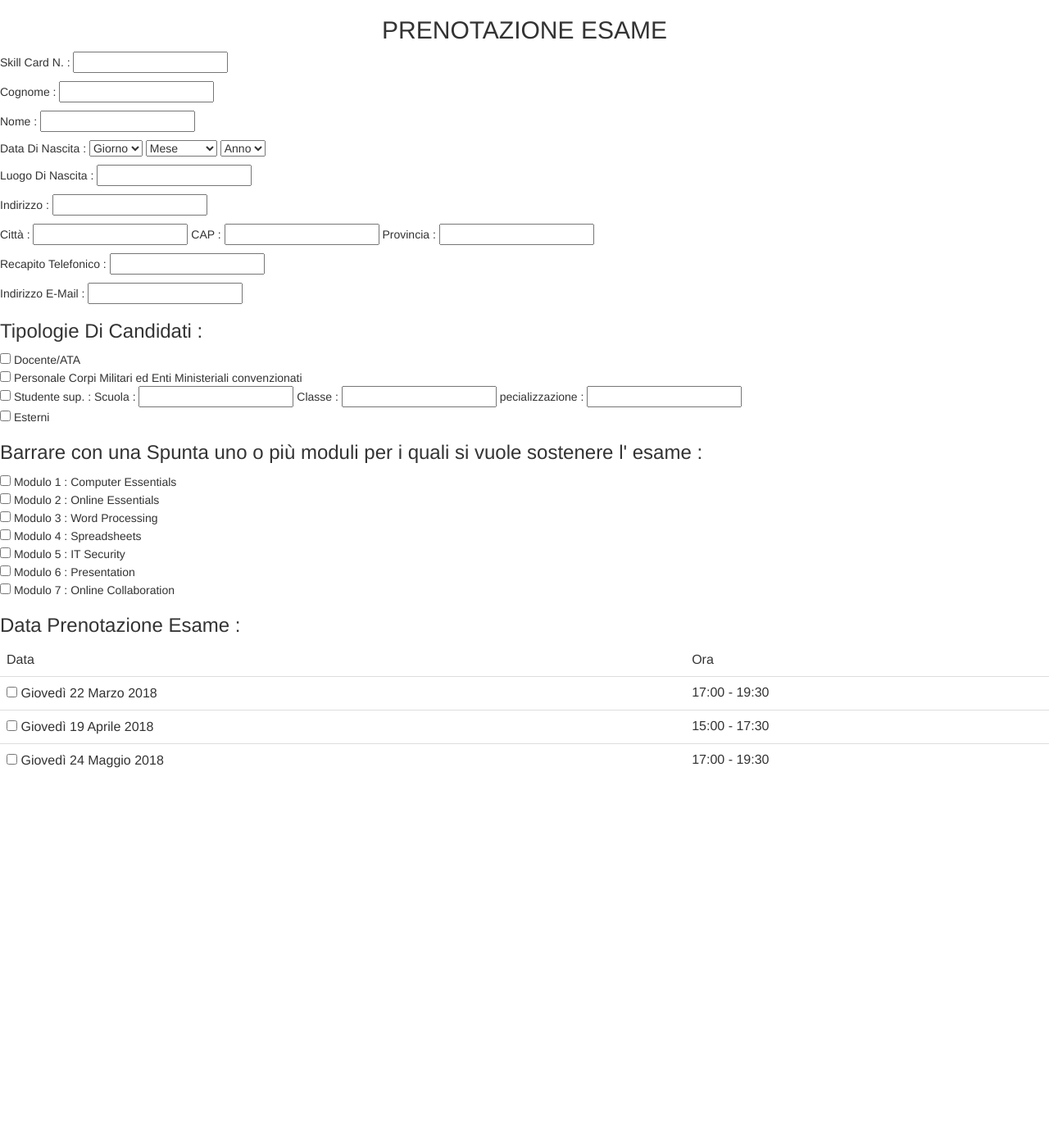
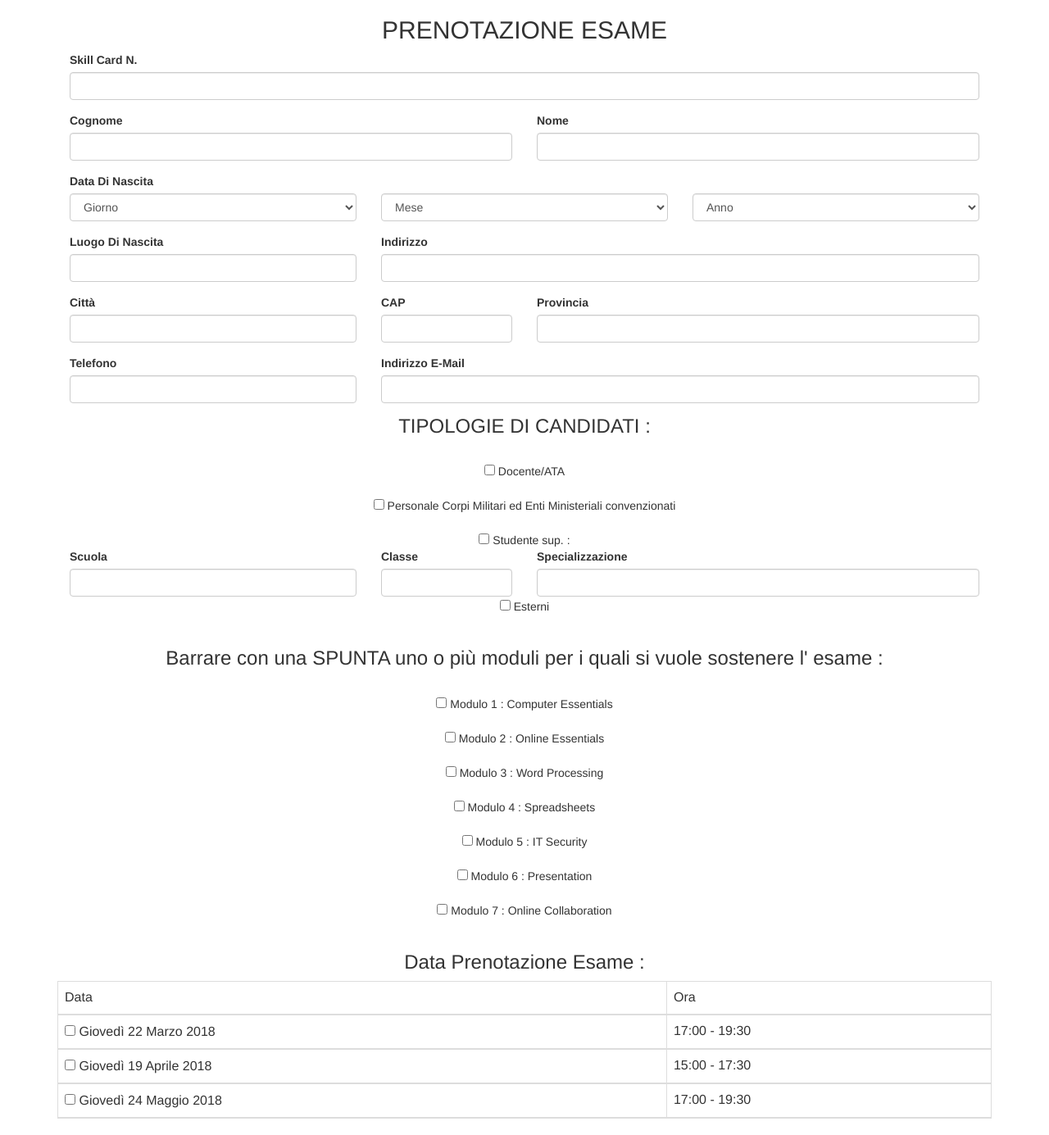
Before and after one commit to samueletacchini/ECDL, a PHP site: page /prenotazione.php in a window 1280 px wide. Shown: the whole page at 82% size. Before the commit the page ends 937 px from the top, so only its background shows below. Run offline with PHP 8.4, Linux system fonts and the light colour scheme.

Commit message:
Prenotazione esame

```diff
--- a/prenotazione.php
+++ b/prenotazione.php
@@ -1,4 +1,3 @@
-
 <html>
     <head>
         <link rel="stylesheet" href="https://maxcdn.bootstrapcdn.com/bootstrap/3.3.7/css/bootstrap.min.css">
@@ -8,25 +7,41 @@
 
         <h2 align="center"> PRENOTAZIONE ESAME </h2>
 
-
+        <div class="container">
             <form name=”casellaTesto” method=”post”>
 
-            <p> Skill Card N. :
-          <input type=”numebr”  name=”card” class='col-sm'size=”20″ maxlength=”20″>
-            <p> Cognome :
-          <input type=”text” name=”cognome” class='col-sm' size=”20″ maxlength=”20″>
-            <p> Nome :
-          <input type=”text” name=”nome” class='col-sm'  size=”20″ maxlength=”20″>
-            <p> Data Di Nascita :
-            <select name = "Giorno" class='col-sm' >
-	      <option>Giorno</option>
+                <div class="form-row">
+                    <div class="form-group col-md-12">
+                        <label for="card">Skill Card N.</label>
+                        <input type="text" class="form-control" id="card" placeholder="">
+                    </div>
+                </div>
+
+                <div class="form-row">
+                    <div class="form-group col-md-6">
+                        <label for="cognome">Cognome</label>
+                        <input type="text" class="form-control" id="cognome" placeholder="">
+                    </div>
+                    <div class="form-group col-md-6">
+                        <label for="nome">Nome</label>
+                        <input type="text" class="form-control" id="nome" placeholder="">
+                    </div>
+                </div>
+
+                <label for="data" class="col-md-12">Data Di Nascita</label>
+                <div class="form-row">
+                    <div class="form-group col-md-4">
+                        <select class="form-control">
+                            <option disabled selected>Giorno</option>
                             <?php
-		for($day = 1; $day <= 31;$day++)
-		echo"<option value = '".$day."'>".$day."</option>";
+                            for ($day = 1; $day <= 31; $day++)
+                                echo "<option value = '" . $day . "'>" . $day . "</option>";
                             ?>
                         </select>
-            <select name='month' class='col-sm'>
-                <option value='0'>Mese</option>
+                    </div>
+                    <div class="form-group col-md-4">
+                        <select name='month' class="form-control">
+                            <option value='' disabled selected>Mese</option>
                             <option value='1'>Gennaio</option>
                             <option value='2'>Febbraio</option>
                             <option value='3'>Marzo</option>
@@ -40,56 +55,91 @@
                             <option value='11'>Novembre</option>
                             <option value='12'>Dicembre</option>
                         </select>
-            <select class='col-sm' >
-              <option>Anno</option>
+                    </div>
+                    <div class="form-group col-md-4">
+                        <select class="form-control">
+                            <option disabled selected>Anno</option>
                             <?php
-		for($year = Date('Y'); $year >= 1900 ;$year--)
-		echo"<option value = '".$year."'>".$year."</option>";
+                            for ($year = Date('Y'); $year >= 1900; $year--)
+                                echo"<option value = '" . $year . "'>" . $year . "</option>";
                             ?>
                         </select>
-            <p> Luogo Di Nascita :
-            <input type=”text” name=”luogoNascita” class='col-sm' size=”20″ maxlength=”20″>
-            <p> Indirizzo :
-            <input type=”text” name=”indirizzo” class='col-sm' size=”20″ maxlength=”20″>
-            <p>Città :
-            <input type=”text” name=”cit” class='col-sm'  size=”20″ maxlength=”20″>
-            CAP :
-            <input type=”text” name=”cap” class='col-sm'  size=”20″ maxlength=”20″>
-            Provincia :
-            <input type=”text” name=”provincia” class='col-sm'  size=”20″ maxlength=”20″>
-            <p> Recapito Telefonico :
-            <input type=”number” name=”telefono” class='col-sm'  size=”20″ maxlength=”20″>
-             <p> Indirizzo E-Mail :
-            <input type=”text” name=”mail” class='col-sm'  size=”20″ maxlength=”20″>
+                    </div>
+                </div>
 
-             <br><h3>Tipologie Di Candidati :</h3>
+                <div class="form-row">
+                    <div class="form-group col-md-4">
+                        <label for="luogo">Luogo Di Nascita</label>
+                        <input type="text" class="form-control" id="luogo" placeholder="">
+                    </div>
+                    <div class="form-group col-md-8">
+                        <label for="card">Indirizzo</label>
+                        <input type="text" class="form-control" id="indirizzo" placeholder="">
+                    </div>
+                </div>
 
-                 <input type="checkbox" name="docente" class="form-check-input" value="html"/> Docente/ATA
-                 <br><input type="checkbox" name="personale" class="form-check-input" value="css"/> Personale Corpi Militari ed Enti Ministeriali convenzionati
-                 <br><input type="checkbox" name="studente" class="form-check-input" value="javascript"/> Studente sup. :
+                <div class="form-row">
+                    <div class="form-group col-md-4">
+                        <label for="city">Città</label>
+                        <input type="text" class="form-control" id="city">
+                    </div>
+                    <div class="form-group col-md-2">
+                        <label for="cap">CAP</label>
+                        <input type="text" class="form-control" id="cap">
+                    </div>
+                    <div class="form-group col-md-6">
+                        <label for="provincia">Provincia</label>
+                        <input type="text" class="form-control" id="provincia">
+                    </div>
+                </div>
 
-                 Scuola :
-                     <input type=”text” name=”Scuola” class='col-sm' size=”20″ maxlength=”20″>
-                 Classe :
-                     <input type=”text” name=”Classe” class='col-sm' size=”20″ maxlength=”20″>
-                 pecializzazione :
-                     <input type=”text” name=”Secializzazione” class='col-sm' size=”20″ maxlength=”20″>
+                <div class="form-row">
+                    <div class="form-group col-md-4">
+                        <label for="telefono">Telefono</label>
+                        <input type="text" class="form-control" id="telefono" placeholder="">
+                    </div>
+                    <div class="form-group col-md-8">
+                        <label for="mail">Indirizzo E-Mail</label>
+                        <input type="text" class="form-control" id="mail" placeholder="">
+                    </div>
+                </div>
 
-                 <br><input type="checkbox" name="esterno" class="form-check-input" value="javascript"/> Esterni
+                                <br><h3 align="center">TIPOLOGIE DI CANDIDATI :</h3>
 
-              <br><h3>Barrare con una Spunta uno o più moduli per i quali si vuole sostenere l' esame :</h3>
+                                <br><center><input type="checkbox" name="docente" class="form-check-input" value="html"/> Docente/ATA </center>
+                                <br><center><input type="checkbox" name="personale" class="form-check-input" value="css"/> Personale Corpi Militari ed Enti Ministeriali convenzionati </center>
+                                <br><center><input type="checkbox" name="studente" class="form-check-input" value="javascript"/> Studente sup. : </center>
 
-               <input type="checkbox" name="modulo1" class="form-check-input" value="modulo1"/> Modulo 1 : Computer Essentials
-                 <br><input type="checkbox" name="modulo2" class="form-check-input" value="modulo2"/> Modulo 2 : Online Essentials
-                 <br><input type="checkbox" name="modulo3" class="form-check-input" value="modulo3"/> Modulo 3 : Word Processing
-                 <br><input type="checkbox" name="modulo4" class="form-check-input" value="modulo4"/> Modulo 4 : Spreadsheets
-                 <br><input type="checkbox" name="modulo5" class="form-check-input" value="modulo5"/> Modulo 5 : IT Security
-                 <br><input type="checkbox" name="modulo6" class="form-check-input" value="modulo6"/> Modulo 6 : Presentation
-                 <br><input type="checkbox" name="modulo7" class="form-check-input" value="modulo7"/> Modulo 7 : Online Collaboration
+                <div class="form-row">
+                    <div class="col-md-4">
+                        <label for="scuola">Scuola</label>
+                        <input type="text" class="form-control" id="scuola">
+                    </div>
+                    <div class="col-md-2">
+                        <label for="classe">Classe</label>
+                        <input type="text" class="form-control" id="classe">
+                    </div>
+                    <div class="col-md-6">
+                        <label for="specializzazione">Specializzazione</label>
+                        <input type="text" class="form-control" id="specializzazione">
+                    </div>
+                </div>
 
-                 <br><h3>Data Prenotazione Esame :</h3>
+                <br><br><center><input type="checkbox" name="esterno" class="form-check-input" value="javascript"/> Esterni </center>
 
-                     <table class="table table-striped">
+                <br><h3 align="center">Barrare con una SPUNTA uno o più moduli per i quali si vuole sostenere l' esame :</h3>
+
+                <br><center><input type="checkbox" name="modulo1" class="form-check-input" value="modulo1"/> Modulo 1 : Computer Essentials </center>
+                <br><center><input type="checkbox" name="modulo2" class="form-check-input" value="modulo2"/> Modulo 2 : Online Essentials </center>
+                <br><center><input type="checkbox" name="modulo3" class="form-check-input" value="modulo3"/> Modulo 3 : Word Processing </center>
+                <br><center><input type="checkbox" name="modulo4" class="form-check-input" value="modulo4"/> Modulo 4 : Spreadsheets </center>
+                <br><center><input type="checkbox" name="modulo5" class="form-check-input" value="modulo5"/> Modulo 5 : IT Security </center>
+                <br><center><input type="checkbox" name="modulo6" class="form-check-input" value="modulo6"/> Modulo 6 : Presentation </center>
+                <br><center><input type="checkbox" name="modulo7" class="form-check-input" value="modulo7"/> Modulo 7 : Online Collaboration</center>
+
+                <br><h3 align="center">Data Prenotazione Esame :</h3>
+
+                <table class="table table-bordered">
                     <thead>
                         <tr><td> Data </td><td> Ora</td></tr>
                         <tr><td><input type="checkbox" name="data1" class="form-check-input" value="modulo1"/> Giovedì 22 Marzo 2018</td><td> 17:00 - 19:30 </td></tr>
@@ -99,12 +149,11 @@
                 </table>
                 </table>
 
-
             </form>
 
             <script src="https://ajax.googleapis.com/ajax/libs/jquery/3.3.1/jquery.min.js"></script>
             <script src="https://maxcdn.bootstrapcdn.com/bootstrap/3.3.7/js/bootstrap.min.js"></script>
             <script type="text/javascript" src="bootstrap-table.js"></script>
-
+        </div>
     </body>
 </html>
```
Lines whose indentation alone changed are shown as unchanged.
